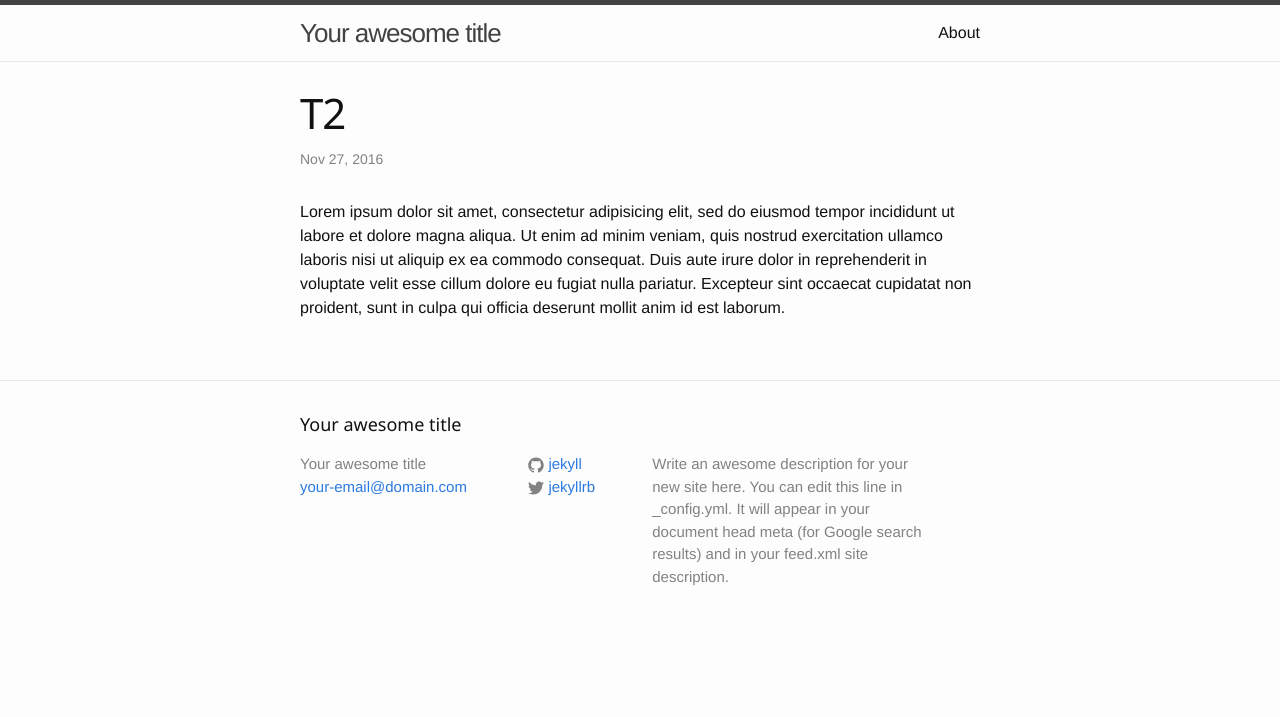
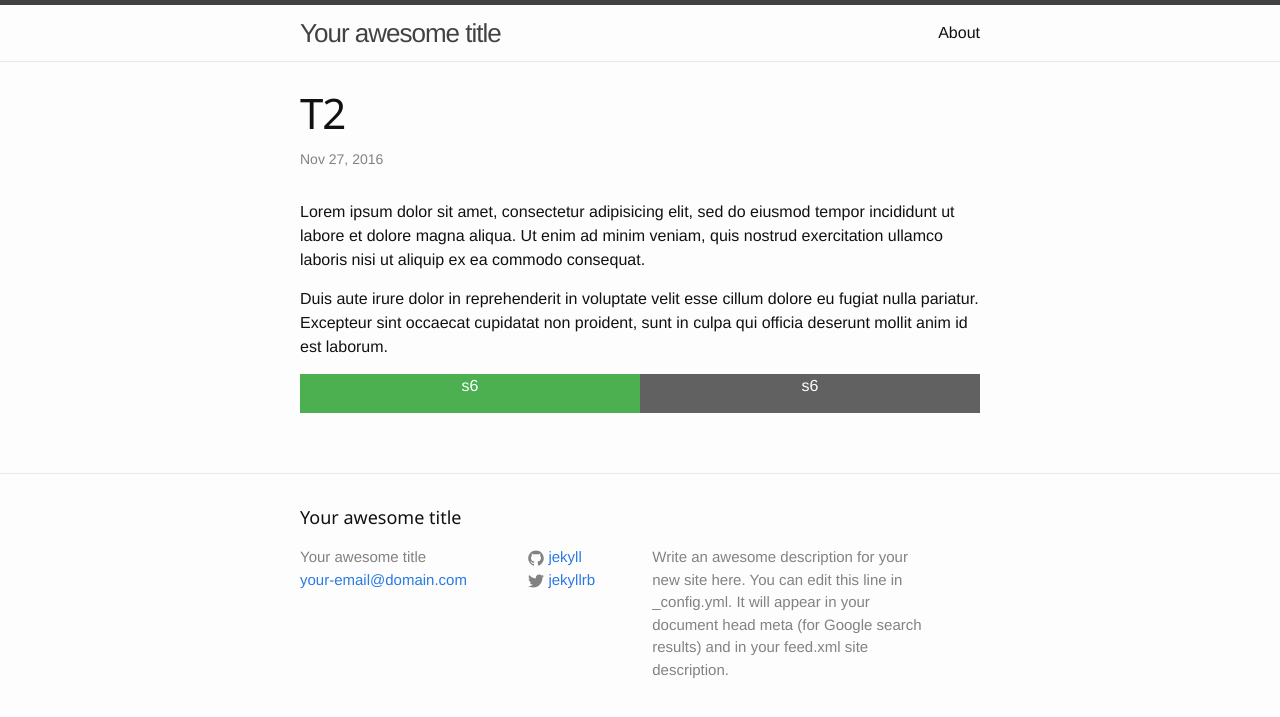
Before and after one commit to zvoy/test2, a Jekyll site: the page built from _posts/2016-11-27-t2.md, in a window 1280 px wide. Shown: the top 717 px of the page. Built offline with Jekyll 4.4.1, drawn with Linux system fonts in a browser that asks for light colours.

Commit message:
new post

```diff
--- a/_posts/2016-11-27-t2.md
+++ b/_posts/2016-11-27-t2.md
@@ -3,4 +3,12 @@ layout: post
 title: T2
 image:
 ---
-Lorem ipsum dolor sit amet, consectetur adipisicing elit, sed do eiusmod tempor incididunt ut labore et dolore magna aliqua. Ut enim ad minim veniam, quis nostrud exercitation ullamco laboris nisi ut aliquip ex ea commodo consequat. Duis aute irure dolor in reprehenderit in voluptate velit esse cillum dolore eu fugiat nulla pariatur. Excepteur sint occaecat cupidatat non proident, sunt in culpa qui officia deserunt mollit anim id est laborum.
+Lorem ipsum dolor sit amet, consectetur adipisicing elit, sed do eiusmod tempor incididunt ut labore et dolore magna aliqua. Ut enim ad minim veniam, quis nostrud exercitation ullamco laboris nisi ut aliquip ex ea commodo consequat.
+
+ Duis aute irure dolor in reprehenderit in voluptate velit esse cillum dolore eu fugiat nulla pariatur. Excepteur sint occaecat cupidatat non proident, sunt in culpa qui officia deserunt mollit anim id est laborum.
+
+
+ <div class="w3-row">
+  <div class="w3-col s6 w3-green w3-center"><p>s6</p></div>
+  <div class="w3-col s6 w3-dark-grey w3-center"><p>s6</p></div>
+</div>
```
